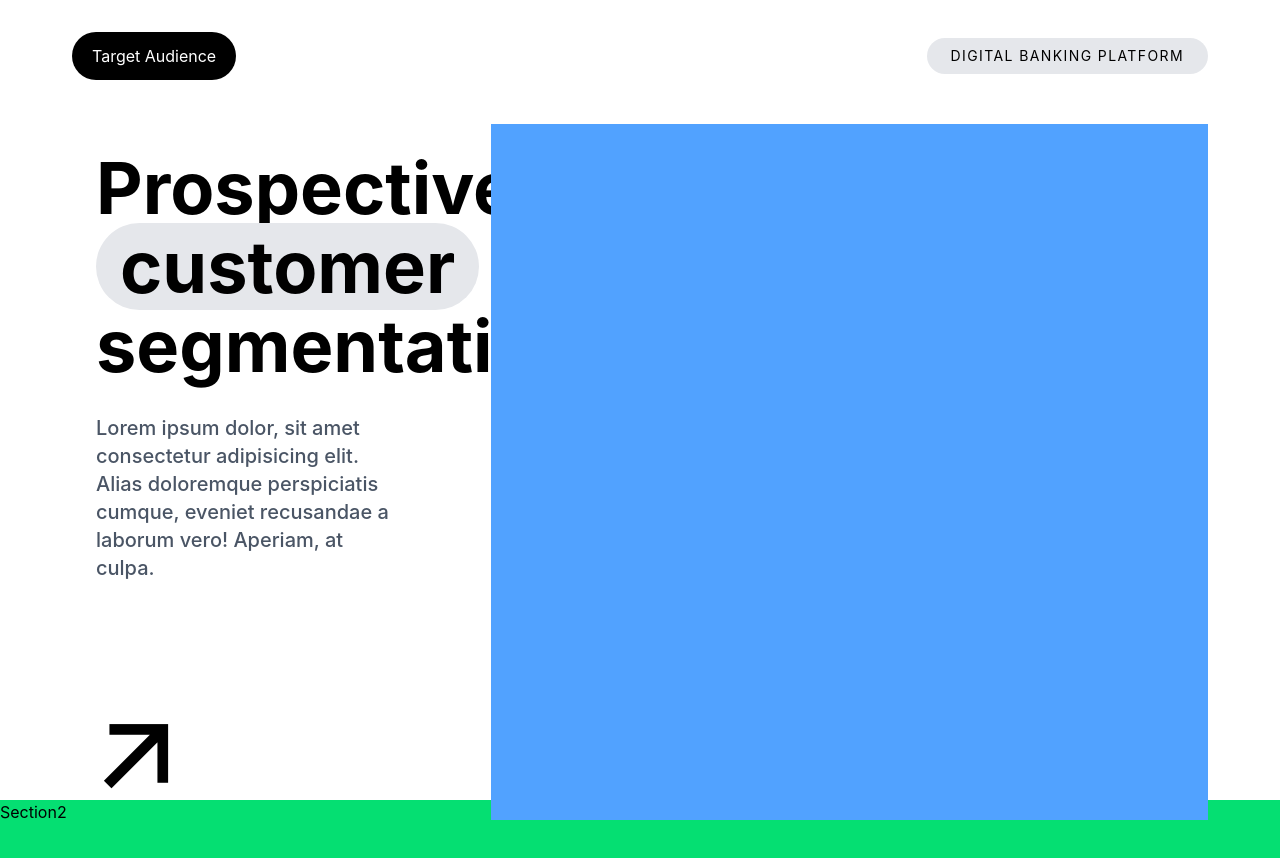
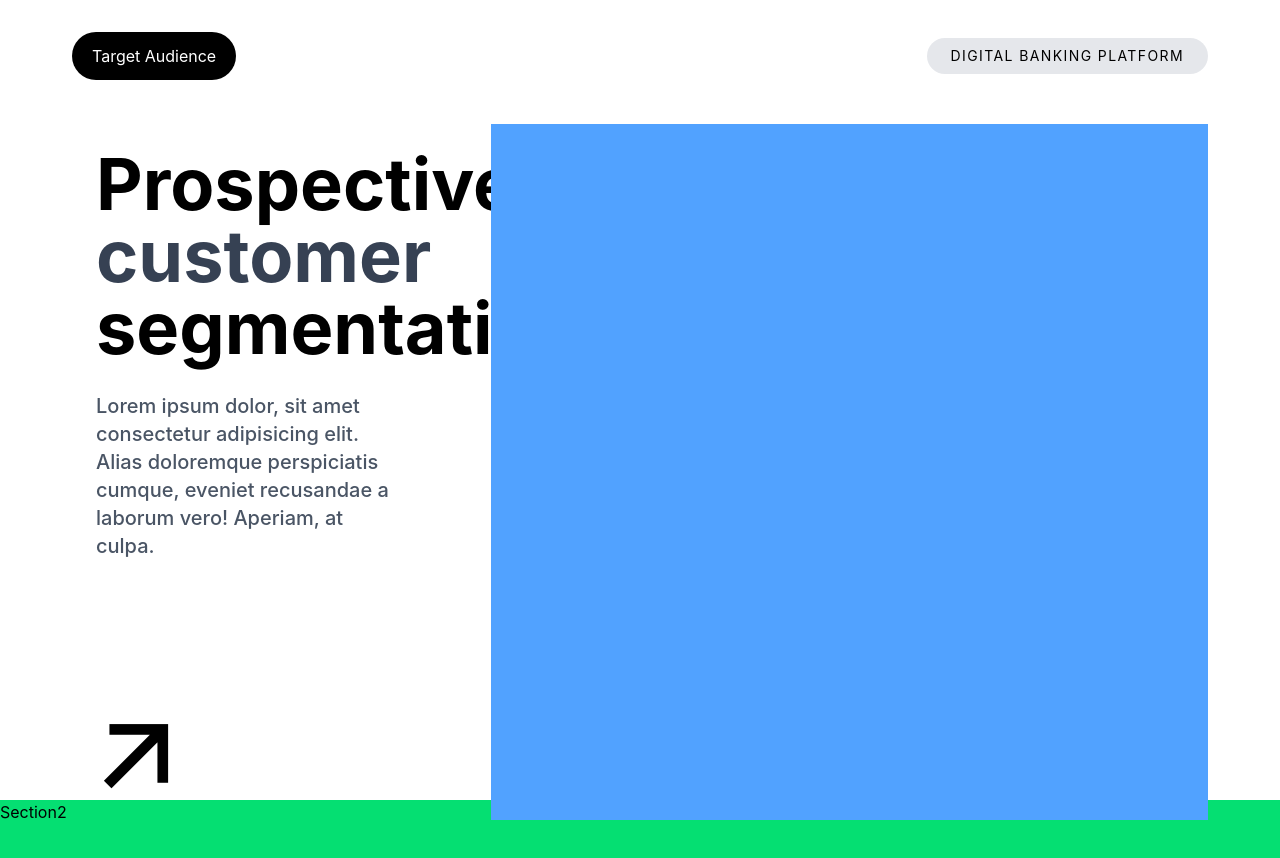
Before and after one commit to Adityanevhal/UIusingReact, a React (Vite) app: page / in a window 1280 px wide. Shown: the top 858 px of the page. Built offline with nearby package versions, Linux system fonts and the light colour scheme.

Commit message:
left over

```diff
--- a/src/App.jsx
+++ b/src/App.jsx
@@ -1,4 +1,3 @@
-import React from 'react'
 import Section1 from './Section1/Section1'
 import Section2 from './Section2/Section2'
 const App = () => {
--- /dev/null
+++ b/src/Section1/Arrow.jsx
@@ -0,0 +1,11 @@
+import React from 'react'
+
+const Arrow = () => {
+  return (
+     <div className='text-9xl'>
+            <i className="ri-arrow-right-up-line"></i>
+        </div>
+  )
+}
+
+export default Arrow
--- /dev/null
+++ b/src/Section1/HeroText.jsx
@@ -0,0 +1,12 @@
+import React from 'react'
+
+const HeroText = () => {
+  return (
+    <div className='p-6'>
+            <h3 className='mb-7  text-7xl font-bold'>Prospective <br /><span className='text-gray-700' >customer</span> <br />segmentation</h3>
+            <p className='text-xl w-[90%] font-medium text-gray-600'>Lorem ipsum dolor, sit amet consectetur adipisicing elit. Alias doloremque perspiciatis cumque, eveniet recusandae a laborum vero! Aperiam, at culpa.</p>
+        </div>
+  )
+}
+
+export default HeroText
--- a/src/Section1/LeftContent.jsx
+++ b/src/Section1/LeftContent.jsx
@@ -1,16 +1,12 @@
 import React from 'react'
 import "remixicon/fonts/remixicon.css";
+import HeroText from './HeroText';
+import Arrow from './Arrow';
 const LeftContent = () => {
   return (
     <div className='h-full flex flex-col justify-between w-1/3 '>
-
-<div className='p-6'>
-            <h3 className='mb-7 leading-[1.1] text-7xl font-bold'>Prospective <br /><span className='bg-gray-200 rounded-full px-6'>customer</span> <br />segmentation</h3>
-            <p className='text-xl w-[90%] font-medium text-gray-600'>Lorem ipsum dolor, sit amet consectetur adipisicing elit. Alias doloremque perspiciatis cumque, eveniet recusandae a laborum vero! Aperiam, at culpa.</p>
-        </div>
- <div className='text-9xl'>
-            <i className="ri-arrow-right-up-line"></i>
-        </div>
+       <HeroText/>
+       <Arrow/>
     </div>
   )
 }
--- a/src/Section1/Navbar.jsx
+++ b/src/Section1/Navbar.jsx
@@ -3,8 +3,10 @@ import React from 'react'
 const Navbar = () => {
   return (
     <div className='flex items-center justify-between px-18 py-8'>
-        <h4 className='bg-black text-white px-5 py-3 rounded-full'>Target Audience</h4>
-        <button className='bg-gray-200 px-6 py-2 uppercase rounded-full tracking-widest text-sm'>Digital Banking Platform</button>
+        <h4 className='bg-black text-white px-5 py-3 rounded-full'>
+            Target Audience</h4>
+        <button className='bg-gray-200 px-6 py-2 uppercase rounded-full tracking-widest text-sm'>
+            Digital Banking Platform</button>
     </div>
   )
 }
--- a/src/Section1/RightContent.jsx
+++ b/src/Section1/RightContent.jsx
@@ -2,7 +2,7 @@ import React from 'react'
 
 const RightContent = () => {
   return (
-    <div className='h-full w-3/4 bg-blue-400'>
+    <div className='h-full w-2/3 bg-blue-400'>
         </div>
   )
 }
--- a/src/Section1/Section1.jsx
+++ b/src/Section1/Section1.jsx
@@ -5,7 +5,7 @@ const Section1 = () => {
   return (
     <div className='h-screen w-full'>
       <Navbar />
-     <Page1Content/>
+      <Page1Content/>
     </div>
   )
 }
```
